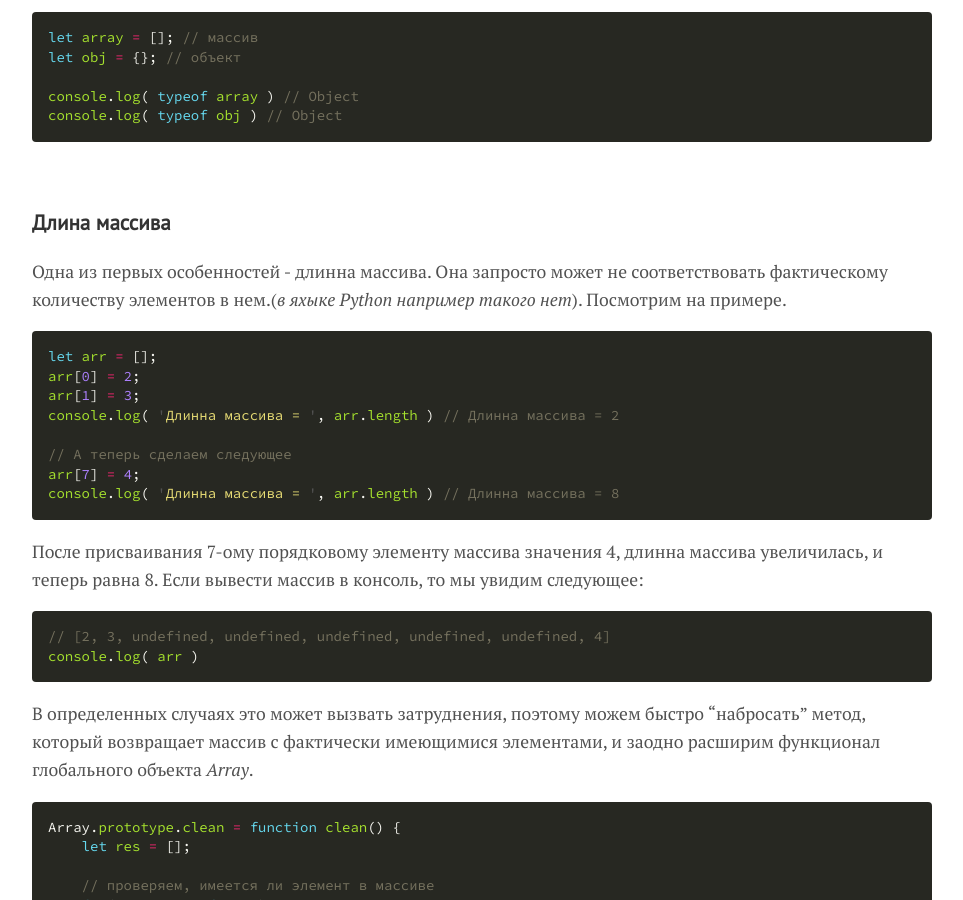
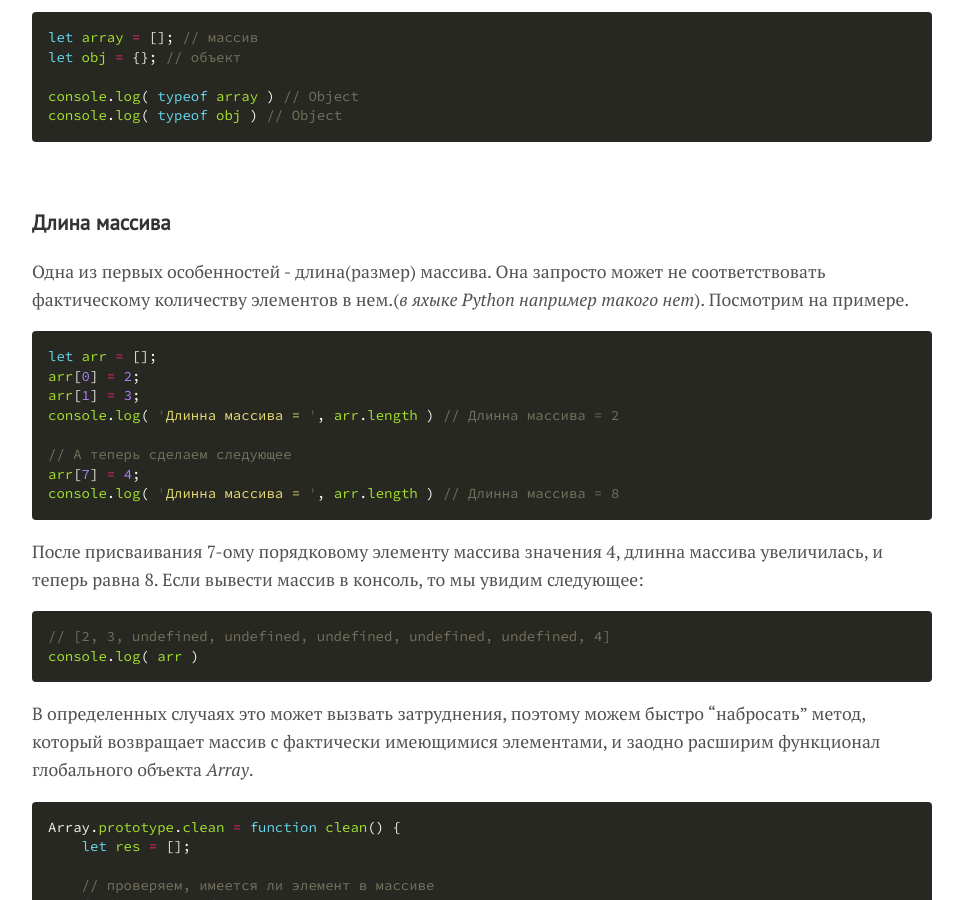
Before and after one commit to klesarev/myblog, a Jekyll site: the page built from _posts/2018-05-18-array-in-js.md, in a window 1280 px wide and 900 px high, scrolled down 1028 px. Shown: the whole window, without its empty margins (158-1121 px from the left). Built offline with Jekyll 4.4.1, drawn with Linux system fonts in a browser that asks for light colours; comment, search, counter and statistics services are not loaded.

Commit message:
array corr 5

````diff
--- a/_posts/2018-05-18-array-in-js.md
+++ b/_posts/2018-05-18-array-in-js.md
@@ -28,7 +28,7 @@ console.log( typeof obj ) // Object
 <br/>
 ### Длина массива
 
-Одна из первых особенностей - длинна массива. Она запросто может не соответствовать фактическому количеству элементов в нем.(_в яхыке Python например такого нет_). Посмотрим на примере.
+Одна из первых особенностей - длина(размер) массива. Она запросто может не соответствовать фактическому количеству элементов в нем.(_в яхыке Python например такого нет_). Посмотрим на примере.
 
 ```javascript
 let arr = [];
````
